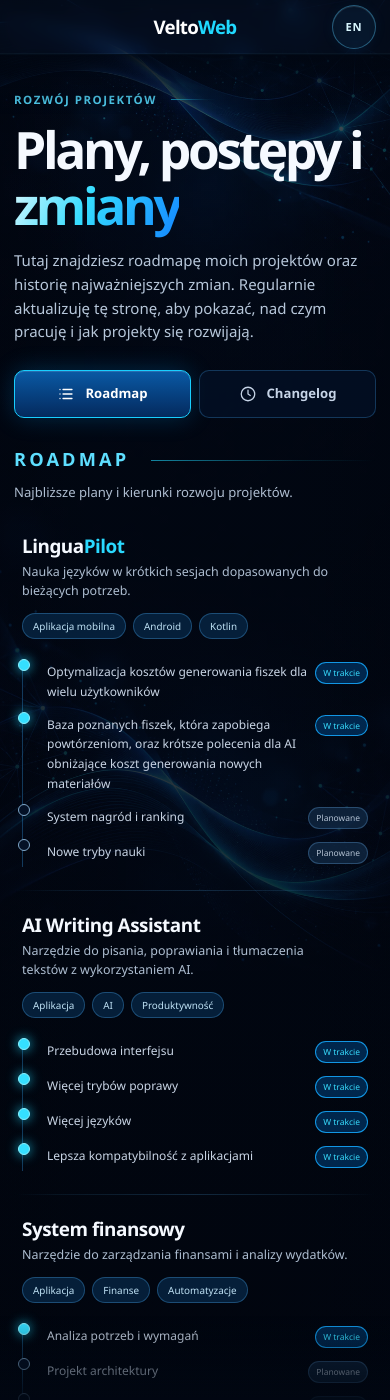
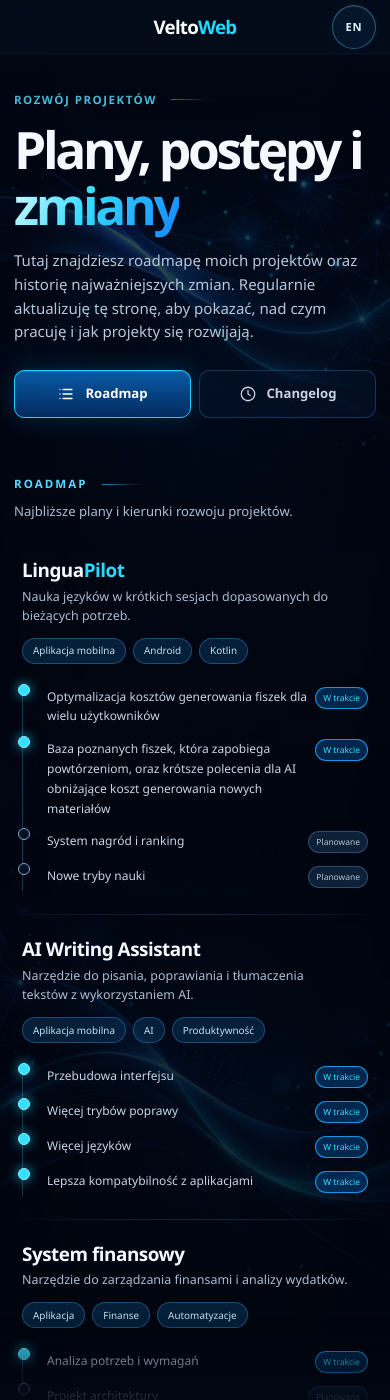
Before and after one commit to wiktor-furmanczyk/wiktor-furmanczyk.github.io, a Jekyll site: the page built from roadmap/index.md, in a window 390 px wide and 1400 px high. Built offline with Jekyll 4.4.1, drawn with Linux system fonts in a browser that asks for light colours.

Commit message:
Refine roadmap spacing and scroll behavior

```diff
--- a/assets/css/style.scss
+++ b/assets/css/style.scss
@@ -81,7 +81,7 @@ body.header-hidden .site-header:not(:focus-within) { transform: translate3d(0, -
 
 .page-content { min-height: 70vh; }
 .home-page .page-content { display: flex; flex-direction: column; gap: var(--home-section-gap); }
-.home-page { --home-section-gap: clamp(44px, 5vw, 68px); }
+.home-page { --home-section-gap: clamp(48px, 5vw, 68px); }
 .home-page .hero { padding-bottom: 0; }
 .home-page .expertise-strip { margin-bottom: 0; }
 .home-page .projects-section, .home-page .blog-section { padding-block: 0; }
@@ -162,7 +162,7 @@ body.header-hidden .site-header:not(:focus-within) { transform: translate3d(0, -
 .blog-art { position: relative; display: block; width: 100%; max-width: 680px; height: auto; aspect-ratio: 4 / 3; grid-area: art; align-self: center; justify-self: center; overflow: hidden; overflow: clip; text-decoration: none; filter: drop-shadow(0 30px 40px rgba(0,0,0,.5)); }
 .blog-art img { display: block; width: 100%; height: 100%; aspect-ratio: 4 / 3; object-fit: contain; object-position: center; -webkit-mask-image: linear-gradient(to bottom, #000 0%, #000 94%, rgba(0,0,0,.84) 96%, rgba(0,0,0,.34) 98.5%, transparent 100%); mask-image: linear-gradient(to bottom, #000 0%, #000 94%, rgba(0,0,0,.84) 96%, rgba(0,0,0,.34) 98.5%, transparent 100%); }
 
-.roadmap-banner { position: relative; display: grid; min-height: 0; grid-template-columns: minmax(0, .92fr) minmax(360px, 1.08fr); align-items: center; gap: clamp(24px, 4vw, 54px); overflow: hidden; overflow: clip; padding-block: 34px 38px; background: transparent; border-top: 1px solid transparent; border-bottom: 1px solid transparent; border-image: var(--divider-gradient) 1; }
+.roadmap-banner { position: relative; display: grid; min-height: 0; grid-template-columns: minmax(0, 1.1fr) minmax(320px, .9fr); align-items: center; gap: clamp(24px, 4vw, 54px); overflow: hidden; overflow: clip; padding-block: 8px 18px; background: transparent; border-bottom: 1px solid transparent; border-image: var(--divider-gradient) 1; }
 .roadmap-banner::after { display: none; }
 .roadmap-banner-copy { position: relative; z-index: 1; max-width: 620px; }
 .roadmap-banner-copy .eyebrow { margin-bottom: 14px; }
@@ -171,8 +171,8 @@ body.header-hidden .site-header:not(:focus-within) { transform: translate3d(0, -
 .roadmap-banner-actions { display: flex; flex-wrap: wrap; align-items: center; gap: 12px 22px; margin-top: 24px; }
 .roadmap-banner-secondary { display: inline-flex; min-height: 44px; align-items: center; gap: 8px; padding: 0 4px; color: #74dcf7; font-size: .82rem; font-weight: 700; text-decoration: none; transition: color .2s ease, transform .2s ease; }
 .roadmap-banner-secondary:hover { color: #dffaff; transform: translateX(2px); }
-.roadmap-banner-art { width: 100%; max-width: 610px; justify-self: end; overflow: hidden; overflow: clip; margin: 0; }
-.roadmap-banner-art img { display: block; width: 108%; max-width: none; height: auto; margin-left: -2%; object-fit: contain; }
+.roadmap-banner-art { width: min(410px, 100%); justify-self: end; overflow: hidden; overflow: clip; margin: 0; }
+.roadmap-banner-art img { display: block; width: 100%; height: auto; object-fit: contain; }
 
 .product-hero { display: grid; grid-template-columns: minmax(0, .85fr) minmax(0, 1.15fr); align-items: center; gap: clamp(35px, 5vw, 66px); padding-block: 72px 64px; }
 .back-link { margin-bottom: 22px; font-size: .82rem; }
@@ -419,7 +419,7 @@ body.header-hidden .site-header:not(:focus-within) { transform: translate3d(0, -
 .roadmap-tab { display: inline-flex; min-width: 180px; min-height: 48px; align-items: center; justify-content: center; gap: 10px; color: #c6d4e7; background: rgba(4,17,39,.72); border: 1px solid rgba(55,135,203,.34); border-radius: 10px; font-size: .82rem; font-weight: 700; text-decoration: none; }
 .roadmap-tab svg { width: 18px; height: 18px; fill: none; stroke: currentColor; stroke-linecap: round; stroke-linejoin: round; stroke-width: 1.7; }
 .roadmap-tab.is-active { color: #fff; background: linear-gradient(180deg, rgba(13,119,217,.74), rgba(5,55,121,.74)); border-color: #18cfff; box-shadow: 0 0 24px rgba(0,161,255,.23), inset 0 1px rgba(255,255,255,.12); }
-.roadmap-layout { display: grid; grid-template-columns: 132px minmax(0, 1fr); gap: 26px; padding-bottom: 72px; }
+.roadmap-layout { display: grid; grid-template-columns: 132px minmax(0, 1fr); gap: 26px; padding: 28px 0 72px; }
 .roadmap-periods { position: sticky; top: 86px; align-self: start; display: grid; gap: 0; padding: 7px 0 0; }
 .roadmap-periods strong { margin-bottom: 8px; color: #dce8f6; font-size: .84rem; }
 .roadmap-periods a, .roadmap-periods span { position: relative; min-height: 38px; padding-left: 26px; color: #9eb0c7; font-size: .77rem; line-height: 38px; text-decoration: none; }
@@ -431,9 +431,9 @@ body.header-hidden .site-header:not(:focus-within) { transform: translate3d(0, -
 .roadmap-periods .roadmap-older { min-height: 38px; margin-top: 8px; padding: 0 0 0 26px; line-height: 38px; }
 .roadmap-main { min-width: 0; border-left: 1px solid rgba(35,114,177,.18); padding-left: 26px; }
 .roadmap-section { scroll-margin-top: 80px; }
-.roadmap-section-heading { position: relative; margin-bottom: 8px; }
-.roadmap-section-heading h2 { display: flex; align-items: center; gap: 22px; color: #5edfff; font-size: 1.14rem; letter-spacing: .17em; text-transform: uppercase; }
-.roadmap-section-heading h2::after { height: 1px; flex: 1; content: ""; background: linear-gradient(90deg, rgba(32,217,255,.6), rgba(32,217,255,.15) 64%, transparent); }
+.roadmap-section-heading { position: relative; margin-bottom: 14px; }
+.roadmap-section-heading h2 { display: flex; align-items: center; gap: 14px; margin-bottom: 10px; color: #56dcff; font-size: .72rem; font-weight: 800; letter-spacing: .18em; text-transform: uppercase; }
+.roadmap-section-heading h2::after { width: 46px; height: 1px; flex: 0 0 46px; content: ""; background: linear-gradient(90deg, rgba(32,217,255,.66), rgba(32,217,255,.08) 72%, transparent); }
 .roadmap-section-heading p { margin: 0; color: #aebdd0; font-size: .82rem; }
 .roadmap-project { display: grid; grid-template-columns: minmax(260px, .82fr) minmax(320px, 1.18fr); gap: 28px; padding: 25px 8px; border-bottom: 1px solid transparent; border-image: var(--divider-gradient) 1; }
 .roadmap-project-intro { min-width: 0; }
@@ -488,7 +488,7 @@ body.header-hidden .site-header:not(:focus-within) { transform: translate3d(0, -
   .expertise-strip div:nth-child(4)::before { display: block; }
   .project-grid { grid-template-columns: 1fr 1fr; }.project-card-upcoming { display: grid; min-height: 360px; grid-column: 1 / -1; grid-template-columns: .8fr 1.2fr; }.project-card-upcoming .upcoming-visual { height: 360px; border-right: 1px solid var(--border-soft); border-bottom: 0; }.project-card-upcoming .project-card-body { justify-content: center; margin-top: 0; padding-top: 24px; }
   .blog-section { min-height: 0; grid-template-areas: "copy" "art" "cta"; grid-template-columns: 1fr; gap: 32px; padding-block: 40px 48px; }.blog-copy { max-width: 720px; justify-self: start; }.blog-art { width: min(680px, 100%); justify-self: center; transform: none; }.blog-cta { justify-self: start; }
-  .roadmap-banner { grid-template-columns: minmax(0, .9fr) minmax(310px, 1.1fr); padding-block: 34px 38px; }
+  .roadmap-banner { grid-template-columns: minmax(0, 1fr) minmax(300px, .78fr); padding-block: 8px 18px; }
   .roadmap-layout { grid-template-columns: 112px minmax(0, 1fr); gap: 22px; }.roadmap-main { padding-left: 22px; }.roadmap-project { grid-template-columns: 1fr; gap: 20px; }
   .showcase-project { grid-template-columns: minmax(280px, .82fr) minmax(0, 1.18fr); }.showcase-copy { padding: 30px; }
   .product-hero { grid-template-columns: minmax(0, .85fr) minmax(400px, 1.15fr); gap: 24px; }.phone { max-width: 155px; }
@@ -509,7 +509,7 @@ body.header-hidden .site-header:not(:focus-within) { transform: translate3d(0, -
   .project-grid { grid-template-columns: 1fr; }.project-card { min-height: 0; }.project-card-upcoming { display: flex; grid-column: auto; }.project-card-upcoming .upcoming-visual { height: 220px; flex-basis: 220px; border-right: 0; border-bottom: 0; }.project-card-upcoming .project-card-body { margin-top: -72px; padding-top: 0; }.card-link { margin-top: 24px; padding-top: 0; }.section-heading { align-items: flex-start; flex-direction: column; gap: 18px; }
   .projects-desktop-link { display: none; }.projects-section .projects-mobile-link { display: flex; width: 100%; justify-content: center; margin-top: 24px; }
   .blog-section { grid-template-areas: "copy" "cta" "art"; gap: 28px; margin-block: 0; padding-top: 32px; }
-  .roadmap-banner { grid-template-columns: 1fr; gap: 18px; padding-block: 30px 34px; }.roadmap-banner-copy { max-width: 680px; }.roadmap-banner-art { width: min(620px, 100%); justify-self: center; }.roadmap-banner-art img { width: 100%; max-width: 100%; margin-left: 0; }
+  .roadmap-banner { grid-template-columns: 1fr; gap: 14px; padding-block: 6px 16px; }.roadmap-banner-copy { max-width: 680px; }.roadmap-banner-art { width: min(410px, 100%); justify-self: center; }.roadmap-banner-art img { width: 100%; max-width: 100%; margin-left: 0; }
   .roadmap-page .page-content { padding-top: 54px; }.roadmap-hero { padding-block: 36px 32px; }.roadmap-hero > p:not(.eyebrow) { font-size: .94rem; }.roadmap-layout { display: block; padding-bottom: 54px; }.roadmap-periods { position: static; display: none; }.roadmap-main { border-left: 0; padding-left: 0; }.roadmap-project { padding-block: 23px; }.roadmap-tasks { margin-left: 0; }.change-list li { grid-template-columns: 88px minmax(0, 1fr); }
   .product-hero { display: block; padding-block: 46px 44px; }.phones-showcase { max-width: 610px; margin: 42px auto 0; }.phone { max-width: 168px; }
   .problem-grid, .product-meta-grid, .status-panel { grid-template-columns: 1fr; }.benefit-list { grid-template-columns: 1fr 1fr; }
@@ -548,8 +548,8 @@ body.header-hidden .site-header:not(:focus-within) { transform: translate3d(0, -
   .project-tech-list svg { width: 44px; height: 44px; flex-basis: 44px; }
   .projects-section { padding-block: 36px 0; }.project-card-visual, .upcoming-visual { height: 300px; flex-basis: 300px; }.project-card-upcoming { min-height: 0; padding: 0; }.project-card-body, .project-card-upcoming .project-card-body { margin-top: -114px; padding: 0 20px 20px; }.project-card-upcoming .upcoming-visual { height: 210px; flex-basis: 210px; }.project-card-upcoming .project-card-body { margin-top: -68px; }.project-card-body > p { font-size: .94rem; }
   .blog-section { gap: 24px; padding-block: 36px 42px; }.blog-art { width: 100%; max-width: 100%; margin-left: 0; }.blog-copy h2 { margin-top: 18px; font-size: clamp(2.45rem, 12vw, 3.4rem); }.blog-copy > p:not(.section-kicker) { margin-top: 20px; font-size: .97rem; }.blog-topics { gap: 8px; margin-top: 22px; }.blog-topics > span { min-height: 43px; padding-inline: 13px; font-size: .72rem; }.blog-topics svg { width: 17px; height: 17px; }.blog-cta { margin-top: 0; }
-  .roadmap-banner { gap: 14px; padding-block: 28px 32px; }.roadmap-banner-actions { display: grid; grid-template-columns: 1fr; gap: 5px; margin-top: 22px; }.roadmap-banner-actions .button { width: 100%; }.roadmap-banner-secondary { width: fit-content; }.roadmap-banner-copy h2 { font-size: clamp(2rem, 10.8vw, 2.8rem); }.roadmap-banner-copy > p:not(.eyebrow) { font-size: .94rem; }.roadmap-banner-art { width: calc(100% + 8px); margin-inline: -4px; }
-  .roadmap-hero h1 { font-size: clamp(2.7rem, 13.2vw, 3.7rem); }.roadmap-tabs { display: grid; grid-template-columns: 1fr 1fr; }.roadmap-tab { min-width: 0; }.roadmap-project-intro h3 { font-size: 1.18rem; }.roadmap-tasks { padding-left: 24px; }.roadmap-tasks li { align-items: start; grid-template-columns: minmax(0, 1fr) auto; gap: 8px; padding-block: 3px; }.roadmap-tasks li::before { left: -29px; }.roadmap-tasks em { min-width: 0; max-width: 78px; justify-self: end; padding-inline: 7px; font-size: .53rem; }.change-list li { grid-template-columns: 1fr; gap: 4px; padding-left: 24px; }.change-list li::before { left: 0; }.change-list li::after { left: 5px; }.change-list time { color: #94a9c0; }.change-meta { gap: 8px; }.change-project { min-width: 0; overflow-wrap: anywhere; }.change-type { padding-inline: 7px; }
+  .roadmap-banner { gap: 12px; padding-block: 4px 14px; }.roadmap-banner-actions { display: grid; grid-template-columns: 1fr; gap: 5px; margin-top: 22px; }.roadmap-banner-actions .button { width: 100%; }.roadmap-banner-secondary { width: fit-content; }.roadmap-banner-copy h2 { font-size: clamp(2rem, 10.8vw, 2.8rem); }.roadmap-banner-copy > p:not(.eyebrow) { font-size: .94rem; }.roadmap-banner-art { width: min(100%, 390px); margin-inline: auto; }
+  .roadmap-hero h1 { font-size: clamp(2.7rem, 13.2vw, 3.7rem); }.roadmap-tabs { display: grid; grid-template-columns: 1fr 1fr; }.roadmap-tab { min-width: 0; }.roadmap-project-intro h3 { font-size: 1.18rem; }.roadmap-tasks { padding-left: 24px; }.roadmap-tasks li { align-items: start; grid-template-columns: minmax(0, 1fr) auto; gap: 8px; padding-block: 3px; }.roadmap-tasks li::before { left: -29px; }.roadmap-tasks em { min-width: 0; max-width: 78px; justify-self: end; padding-inline: 7px; font-size: .53rem; }.change-list li { grid-template-columns: 1fr; gap: 4px; padding-left: 24px; }.change-list li::before { left: 0; }.change-list li::after { left: 5px; }.change-list time { min-height: 22px; padding-right: 46%; color: #94a9c0; line-height: 22px; }.change-meta { justify-content: flex-start; gap: 8px; }.change-project { min-width: 0; overflow-wrap: anywhere; }.change-type { position: absolute; top: 14px; right: 0; max-width: 44%; padding-inline: 7px; overflow: hidden; text-overflow: ellipsis; }
   .projects-page .page-content { padding-top: 54px; }.projects-hero { padding-block: 34px 32px; }.projects-hero h1 { font-size: clamp(3rem, 17vw, 4.5rem); }.projects-showcase { gap: 20px; padding-bottom: 60px; }.showcase-project { border-radius: 16px; }.showcase-copy { padding: 25px 20px; }.showcase-copy h2 { font-size: 2.15rem; }.showcase-art { min-height: 295px; }.showcase-art img, .showcase-project-writing .showcase-art img { width: 96%; height: 96%; inset: 2%; }.showcase-project-writing .showcase-art img { width: 88%; height: 88%; inset: 6%; }.showcase-link { width: 100%; }.projects-upcoming { grid-template-columns: 1fr; gap: 12px; padding: 22px 20px; }.projects-upcoming-icon { width: 46px; height: 46px; }.projects-upcoming h2 { font-size: 1rem; }
   .product-title-row { align-items: flex-start; }.product-title-row .product-icon { flex-basis: 42px; height: 42px; }.product-lead { font-size: 1.2rem; }.product-description { font-size: .96rem; }
   .phones-showcase { gap: 5px; margin-top: 30px; padding-inline: 0; }.phone { max-width: 112px; padding: 3px; border-width: 3px; border-radius: 19px; }.phone img { border-radius: 13px; }.phone-center { transform: translateY(-12px); }.phone-left { transform: rotate(-2deg); }.phone-right { transform: rotate(2deg); }
@@ -570,8 +570,8 @@ body.header-hidden .site-header:not(:focus-within) { transform: translate3d(0, -
 @media (hover: none) { .button:hover { transform: none; } }
 @media (max-width: 760px) {
   .site-background { display: block; }
-  .site-background > div { inset: 0; }
-  .background-art { opacity: .48; background-image: url("../images/mobile-background.webp"); background-position: center var(--mobile-bg-position, 0%); background-size: 112% auto; filter: saturate(.88) contrast(.98); transform: none; }
+  .site-background > div { inset: -5% -3%; }
+  .background-art { opacity: .48; background-image: url("../images/mobile-background.webp"); background-position: center center; background-size: 112% auto; filter: saturate(.88) contrast(.98); transform: translate3d(0, var(--mobile-bg-offset, 28px), 0) scale(1.08); transform-origin: center; will-change: transform; }
   .background-glow { background: linear-gradient(180deg, rgba(1,7,18,.28), rgba(1,7,18,.52) 42%, rgba(1,5,13,.58)); }
   .background-vignette { background: linear-gradient(90deg, rgba(0,4,13,.24), transparent 25%, transparent 75%, rgba(0,4,13,.24)), linear-gradient(180deg, rgba(0,4,13,.06), rgba(0,4,13,.16) 55%, rgba(0,4,13,.28)); }
   .site-header::after { height: 60px; }
--- a/roadmap/index.md
+++ b/roadmap/index.md
@@ -48,7 +48,7 @@ image_alt: VeltoWeb — roadmapa projektów i historia zmian
 
         <article class="roadmap-project">
           <div class="roadmap-project-intro">
-            <div><h3>AI Writing Assistant</h3><p>Narzędzie do pisania, poprawiania i tłumaczenia tekstów z wykorzystaniem AI.</p><div class="roadmap-tags"><span>Aplikacja</span><span>AI</span><span>Produktywność</span></div></div>
+            <div><h3>AI Writing Assistant</h3><p>Narzędzie do pisania, poprawiania i tłumaczenia tekstów z wykorzystaniem AI.</p><div class="roadmap-tags"><span>Aplikacja mobilna</span><span>AI</span><span>Produktywność</span></div></div>
           </div>
           <ul class="roadmap-tasks">
             <li class="is-progress"><span>Przebudowa interfejsu</span><em>W trakcie</em></li>
```
Also changed, not shown: _layouts/default.html (+24 -3 lines), en/roadmap/index.md (+1 -1 lines).
